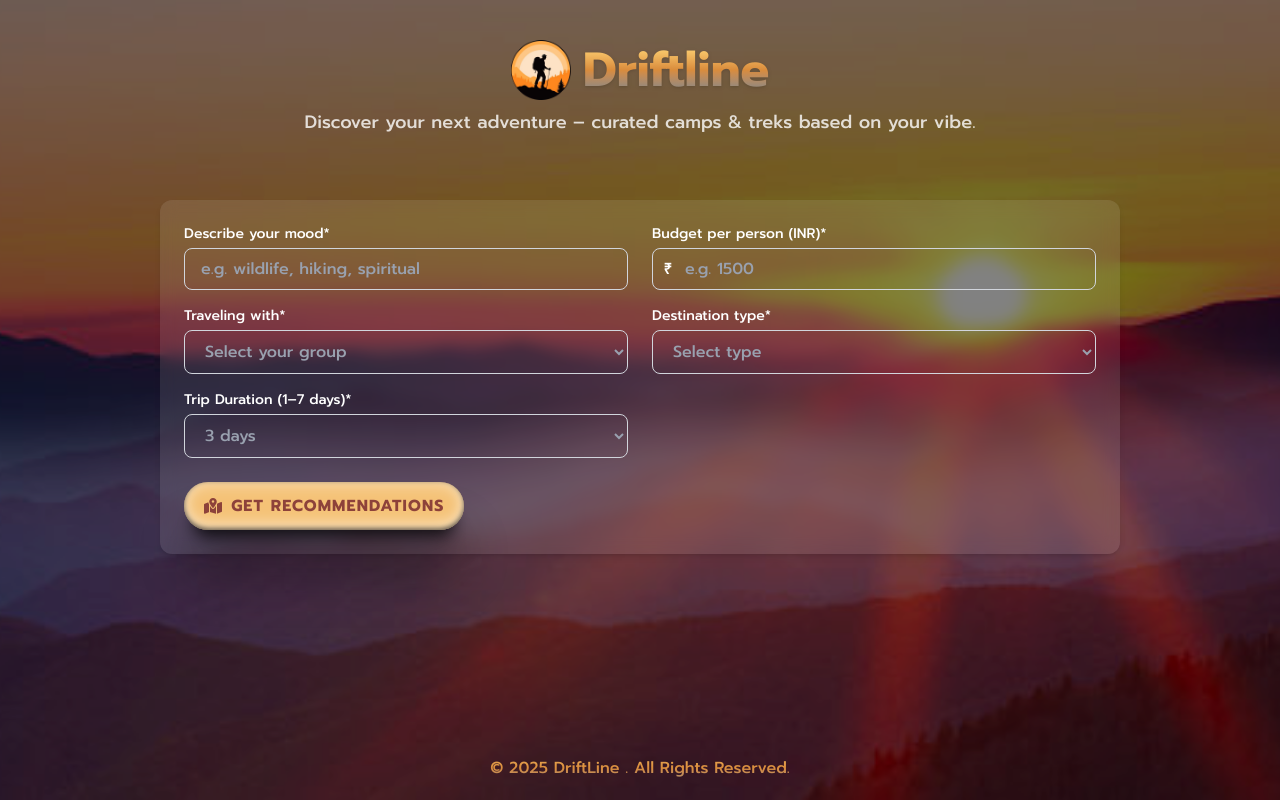
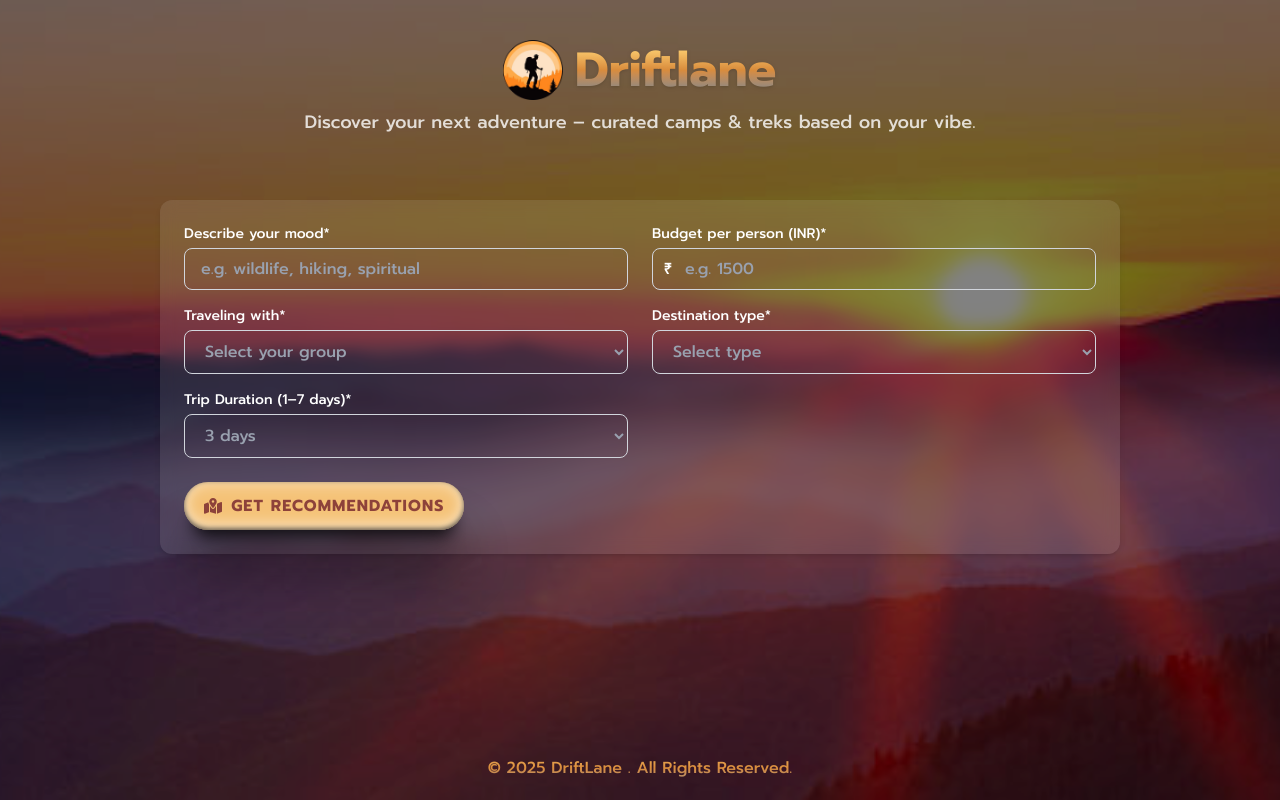
Before and after one commit to iadtyn/driftlane, a Next.js app in the folder frontend/: page /explore in a window 1280 px wide. Built offline with nearby package versions, Linux system fonts and the light colour scheme.

Commit message:
Update page.tsx

```diff
--- a/frontend/app/explore/page.tsx
+++ b/frontend/app/explore/page.tsx
@@ -125,11 +125,11 @@ export default function Explore() {
             {/* eslint-disable-next-line @next/next/no-img-element */}
             <img
               src="logo.png"
-              alt="Driftline Logo"
+              alt="Driftlane Logo"
               className="w-15 h-15 object-contain text-focus-in"
             />
             <h1 className="text-5xl bg-gradient-to-b from-[#FFD475] via-[#D98C3C] to-[#7A858A] text-transparent bg-clip-text drop-shadow font-bold text-focus-in">
-              Driftline
+              Driftlane
             </h1>
           </div>
           <p className="text-white/80 text-lg mt-2 font-light max-w-2xl mx-auto text-focus-in">
@@ -346,7 +346,7 @@ export default function Explore() {
       </div>
 
       <footer className="text-center py-3 bg-gradient-to-b from-[#FFD475] via-[#D98C3C] to-[#7A858A] text-transparent bg-clip-text mb-2 text-focus-in">
-        © {currentYear} DriftLine . All Rights Reserved.
+        © {currentYear} DriftLane . All Rights Reserved.
       </footer>
     </div>
   );
```
